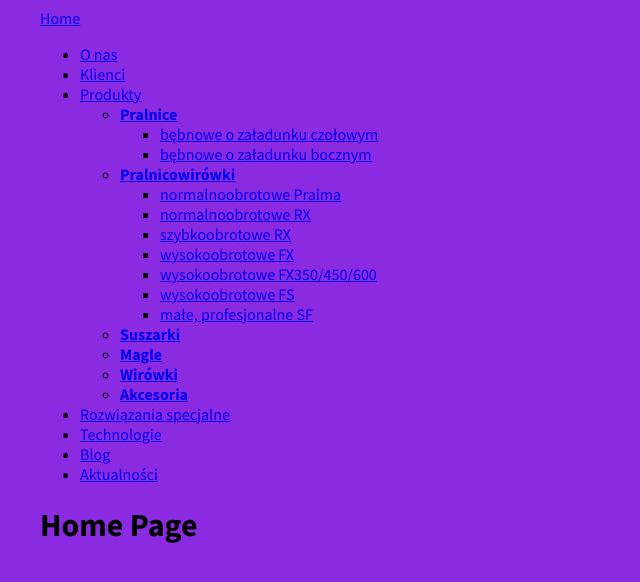
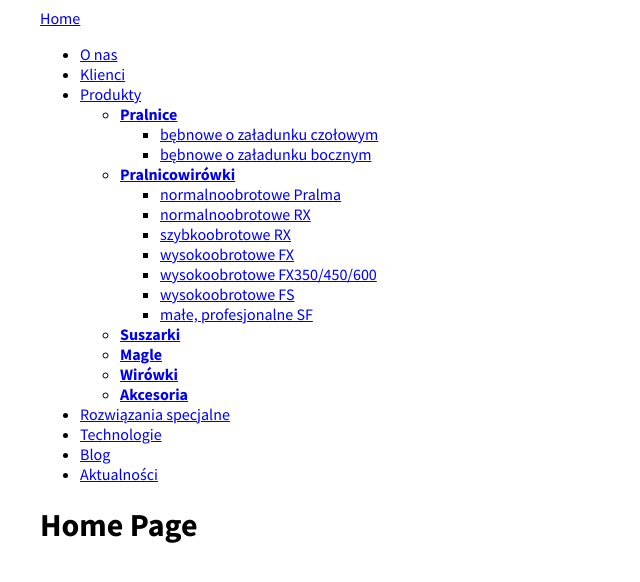
Before and after one commit to krystek77/react-website-client-side, a React (Create React App) app: page / in a window 1280 px wide. Shown: the top 582 px of the page, without its empty margins (0-640 px from the left). Built offline with nearby package versions, Linux system fonts and the light colour scheme.

Commit message:
remove color background

```diff
--- a/src/index.css
+++ b/src/index.css
@@ -11,7 +11,6 @@ html {
 body {
   font-family: "Source Sans Pro",sans-serif;
   font-weight: 400;
-  background-color: blueviolet;
 }
 
 #root {
```
